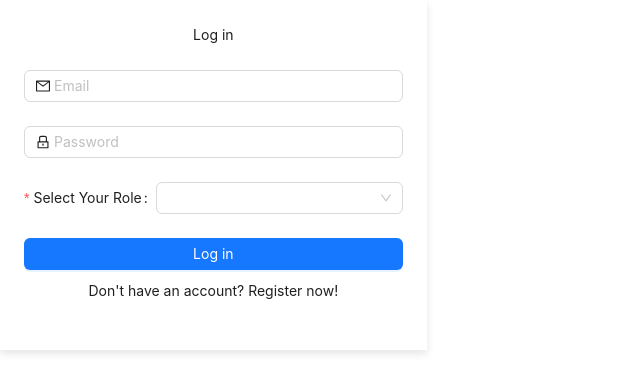
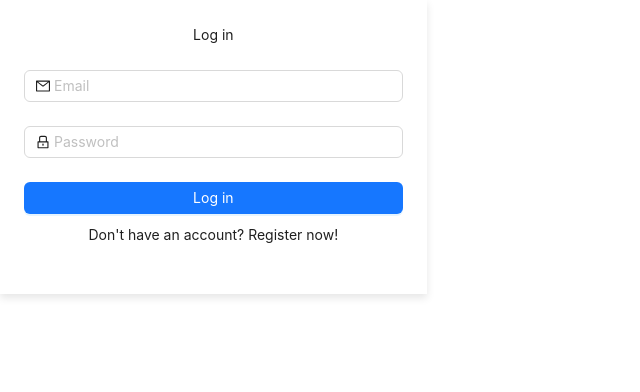
Before and after one commit to oliullah05/ShoesManagementDashboard, a React (Vite) app: page /login in a window 1280 px wide. Shown: the top 392 px of the page, without its empty margins (0-640 px from the left). Built offline with nearby package versions, Linux system fonts and the light colour scheme.

Commit message:
register page done

```diff
--- a/src/pages/Login.tsx
+++ b/src/pages/Login.tsx
@@ -72,14 +72,7 @@ const Login = () => {
             />
           </Form.Item>
 
-          <Form.Item label="Select Your Role" name="role"
-            rules={[{ required: true, message: 'Please selectyour role!' }]} >
-            <Select>
-              <Select.Option value="standard">Standard</Select.Option>
-              <Select.Option value="medium">Medium</Select.Option>
-              <Select.Option value="premium">Premium</Select.Option>
-            </Select>
-          </Form.Item>
+
           <Form.Item>
             <Button
               type="primary"
--- a/src/pages/Register.tsx
+++ b/src/pages/Register.tsx
@@ -1,6 +1,6 @@
 /* eslint-disable @typescript-eslint/no-explicit-any */
 import { LockOutlined, MailOutlined, UserOutlined } from '@ant-design/icons'
-import { Button, Col, Form, Input, Row } from 'antd'
+import { Button, Col, Form, Input, Row, Select } from 'antd'
 import { Link, useNavigate } from 'react-router-dom'
 import { toast } from 'sonner'
 import { useRegisterMutation } from '../redux/features/auth/authApi'
@@ -89,6 +89,13 @@ const Register = () => {
               placeholder="Password"
             />
           </Form.Item>
+          <Form.Item  name="role"
+            rules={[{ required: true, message: 'Please select your role!' }]} >
+            <Select placeholder="Please Select Your Role!">
+              <Select.Option value="buyer">Buyer</Select.Option>
+              <Select.Option value="seller">Seller</Select.Option>
+            </Select>
+          </Form.Item>
           <Form.Item>
             <Button
               type="primary"
```
